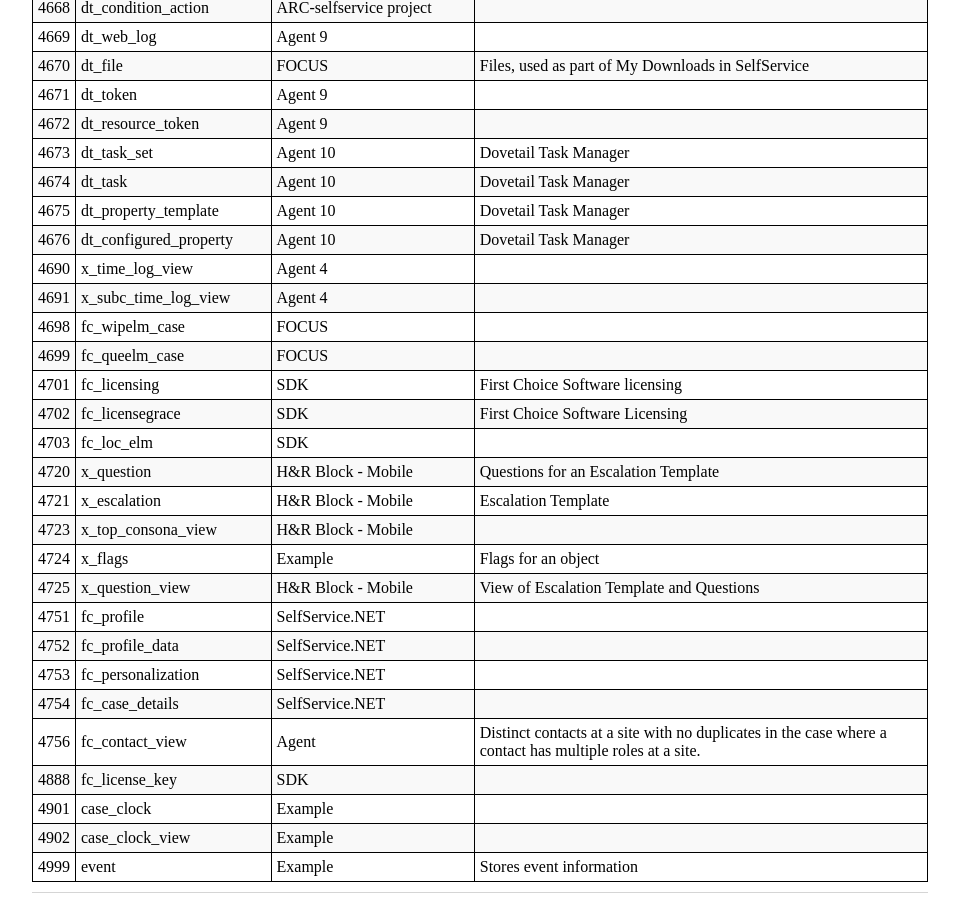
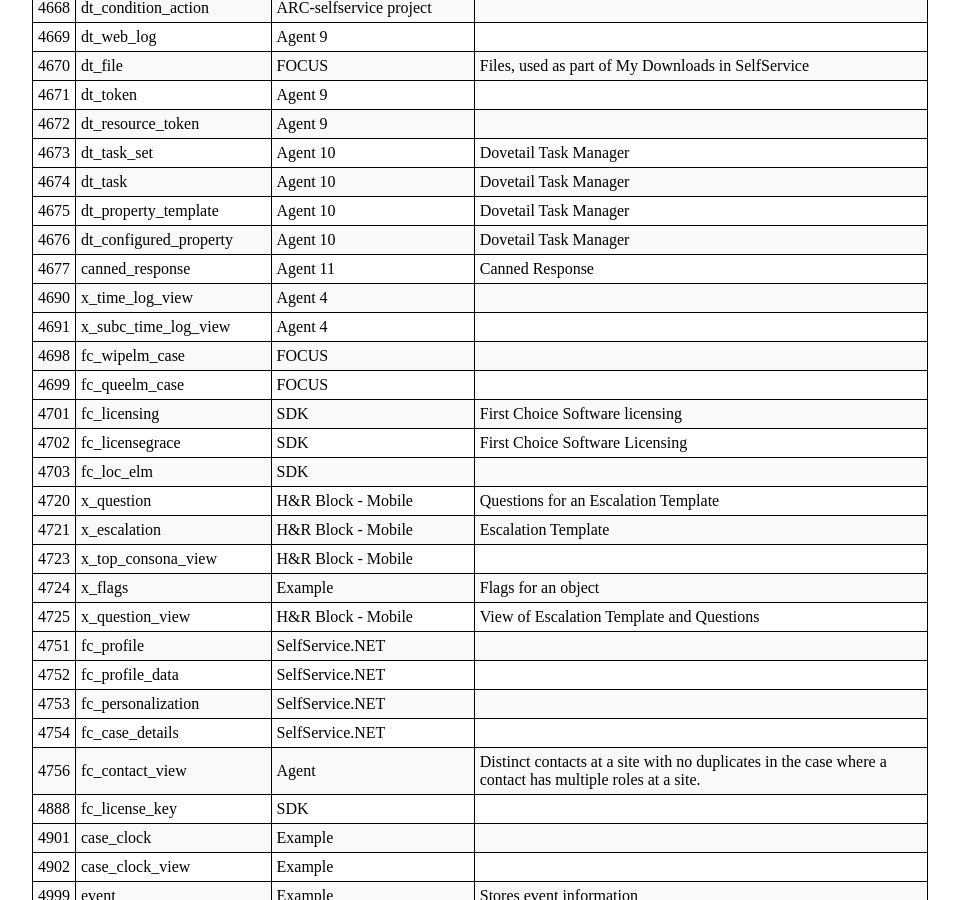
Before and after one commit to DovetailSoftware/dovetail-defined, a Jekyll site: the page built from pages/ids.md, in a window 1280 px wide and 900 px high, scrolled down 7560 px. Shown: the whole window, without its empty margins (160-1119 px from the left). Built offline with Jekyll 4.4.1, drawn with Linux system fonts in a browser that asks for light colours.

Commit message:
add  4677 - canned_response

```diff
--- a/pages/ids.md
+++ b/pages/ids.md
@@ -235,6 +235,7 @@
 | 4674 | dt_task | Agent 10 | Dovetail Task Manager
 | 4675 | dt_property_template | Agent 10 | Dovetail Task Manager
 | 4676 | dt_configured_property | Agent 10 | Dovetail Task Manager
+| 4677 | canned_response | Agent 11 | Canned Response
 | 4690 | x_time_log_view | Agent 4 |
 | 4691 | x_subc_time_log_view | Agent 4 |
 | 4698 | fc_wipelm_case | FOCUS |
```
